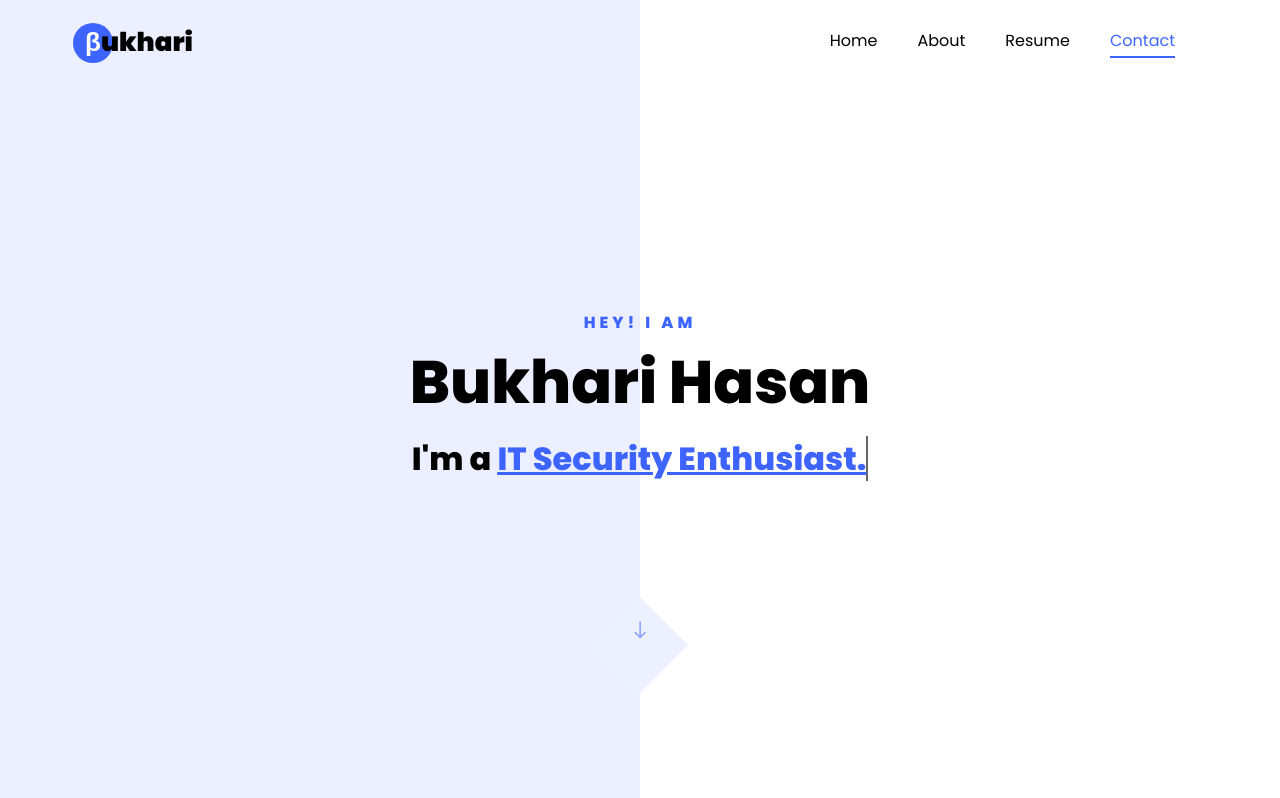
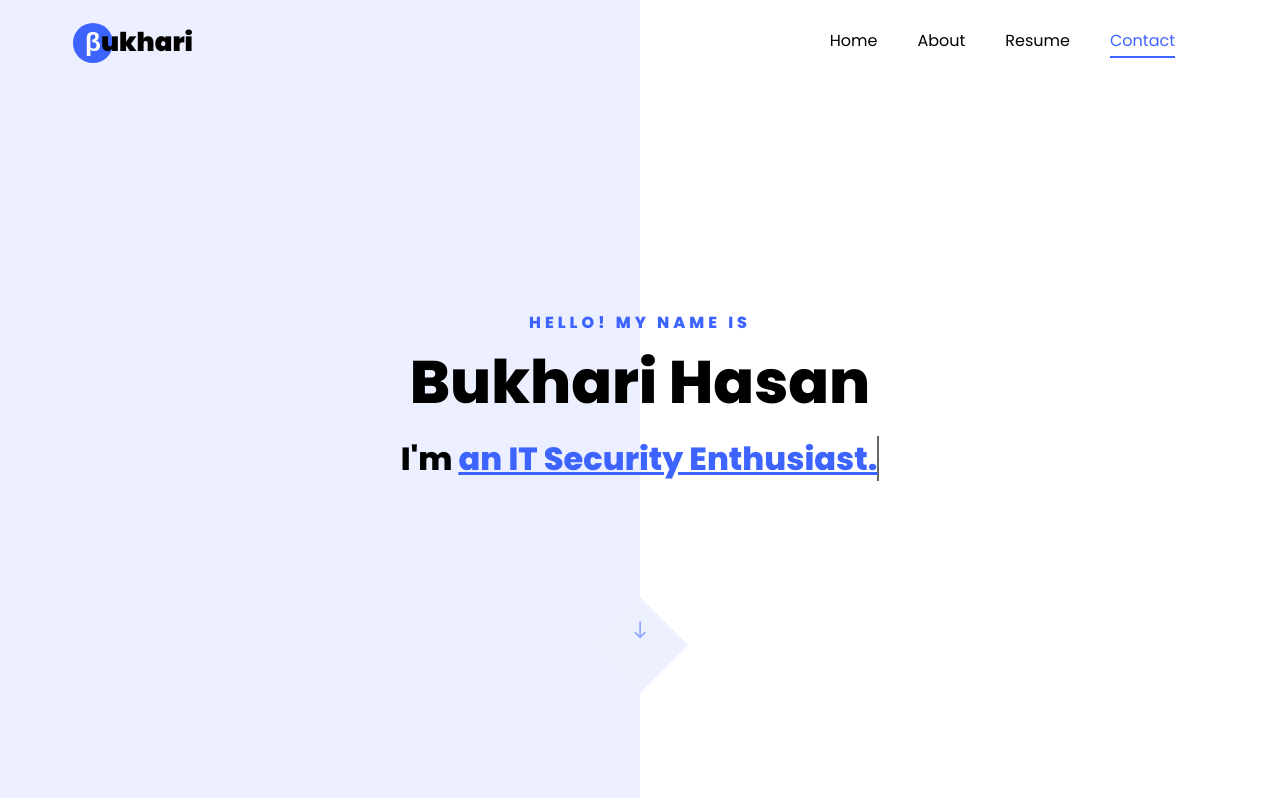
Before and after one commit to bukharihasan/bukharihasan.github.io, a plain HTML site: page index.html in a window 1280 px wide. Shown: the top 798 px of the page. Drawn offline with Linux system fonts and the light colour scheme; files whose address does not match are found by name.

Commit message:
Fixed a lil bit at Home

```diff
--- a/index.html
+++ b/index.html
@@ -48,13 +48,13 @@
         <div class="row no-gutters slider-text js-fullheight justify-content-center align-items-center">
           <div class="col-lg-8 col-md-6 ftco-animate d-flex align-items-center">
           	<div class="text text-center">
-          		<span class="subheading">Hey! I am</span>
+          		<span class="subheading">Hello! My Name is</span>
 		  				<h1>Bukhari Hasan</h1>
-			  				<h2>I'm a
+			  				<h2>I'm
 								  <span
 								     class="txt-rotate"
 								     data-period="2000"
-								     data-rotate='[ "IT Security Enthusiast.", "Student at Universitas Muhammadiyah Jakarta." ]'></span>
+								     data-rotate='[ "an IT Security Enthusiast.", "a Student at Universitas Muhammadiyah Jakarta." ]'></span>
 								</h2>
 							</div>
             </div>
```
